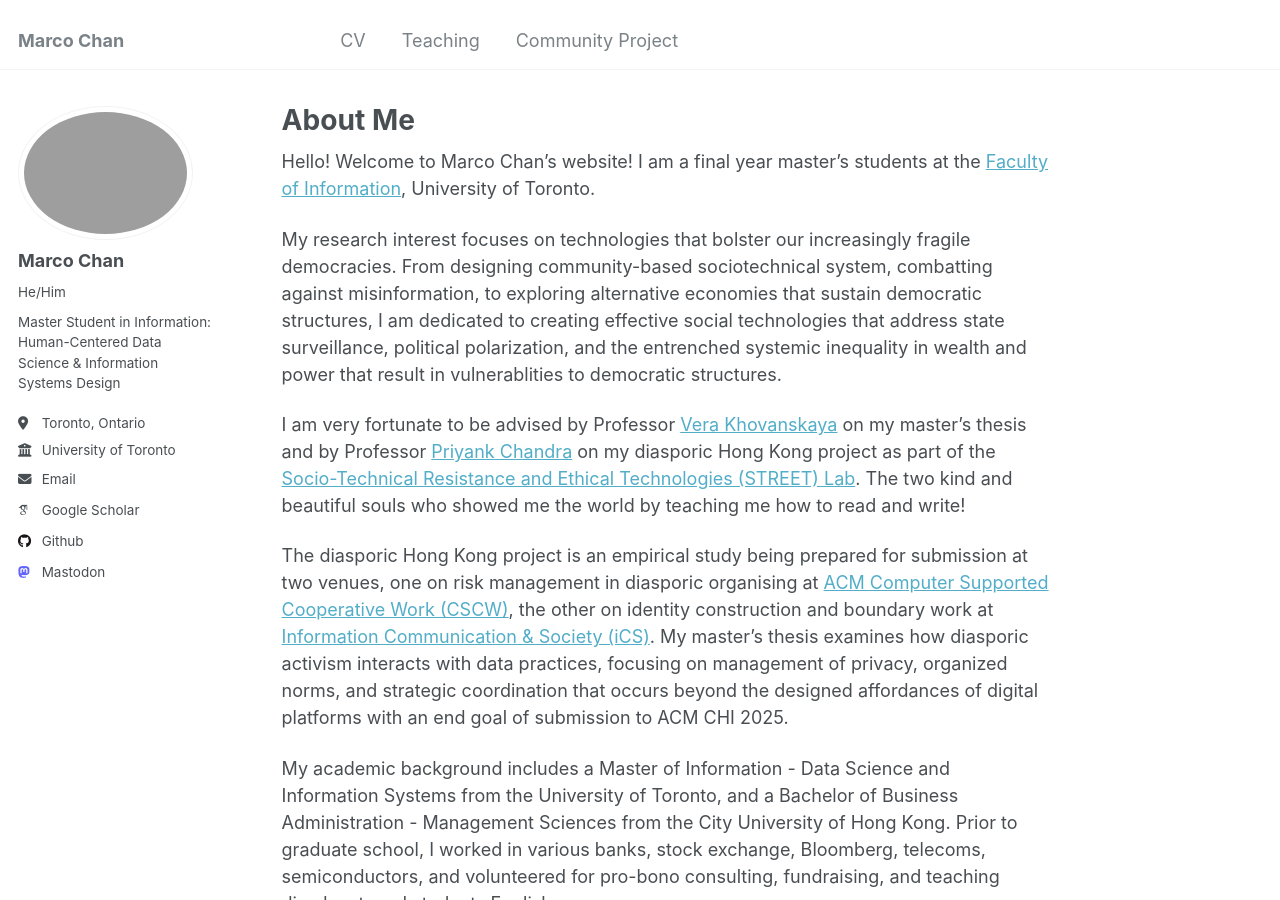
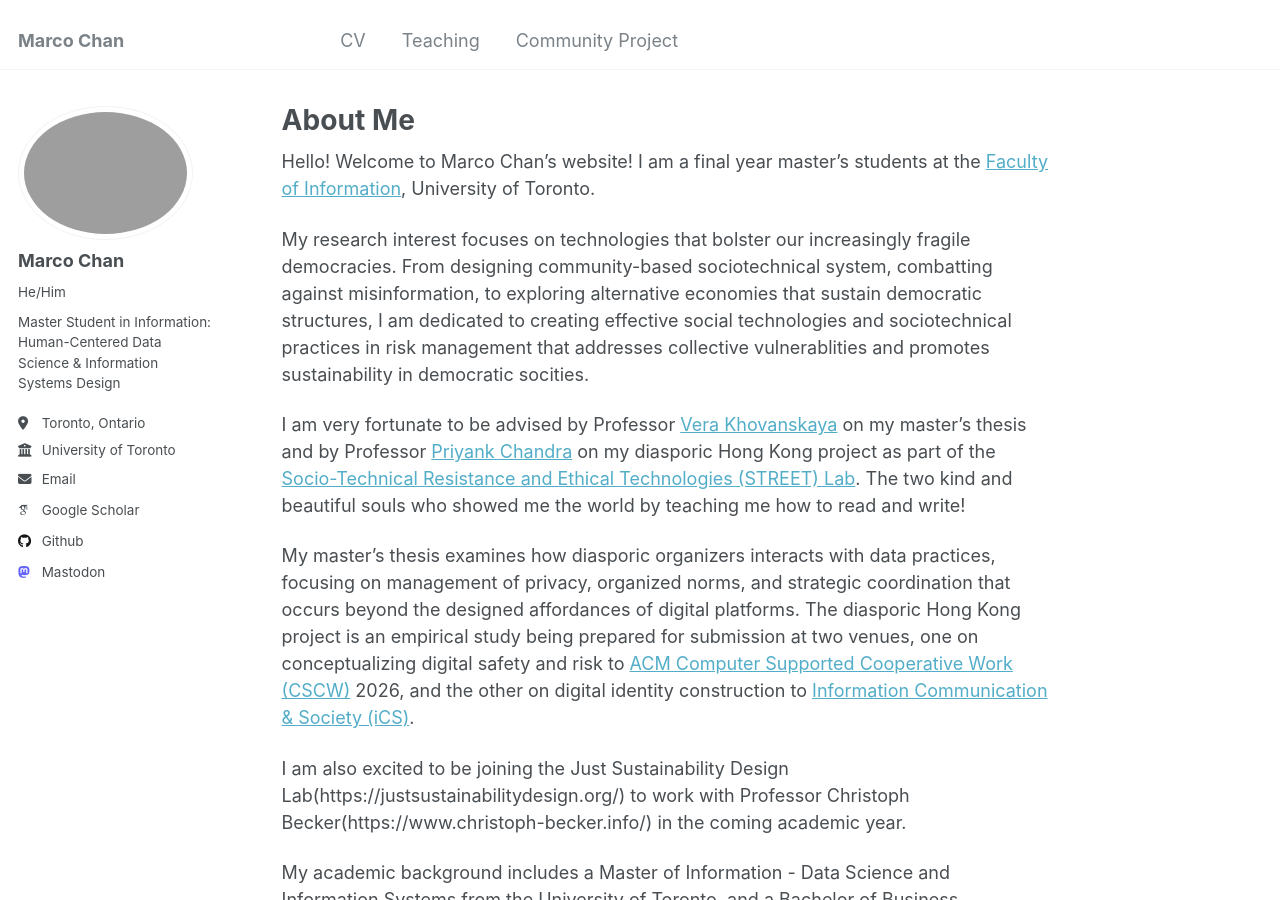
Before and after one commit to Marco-ProspectivePhD/home, a Jekyll site: the page built from _pages/about.md, in a window 1280 px wide and 900 px high. Built offline with Jekyll 4.4.1, drawn with Linux system fonts in a browser that asks for light colours; some web fonts are replaced.

Commit message:
Update about.md

```diff
--- a/_pages/about.md
+++ b/_pages/about.md
@@ -9,11 +9,13 @@ redirect_from:
 
 Hello! Welcome to Marco Chan's website! I am a final year master's students at the [Faculty of Information](https://ischool.utoronto.ca/), University of Toronto.
 
-My research interest focuses on technologies that bolster our increasingly fragile democracies. From designing community-based sociotechnical system, combatting against misinformation, to exploring alternative economies that sustain democratic structures, I am dedicated to creating effective social technologies that address state surveillance, political polarization, and the entrenched systemic inequality in wealth and power that result in vulnerablities to democratic structures.
+My research interest focuses on technologies that bolster our increasingly fragile democracies. From designing community-based sociotechnical system, combatting against misinformation, to exploring alternative economies that sustain democratic structures, I am dedicated to creating effective social technologies and sociotechnical practices in risk management that addresses collective vulnerablities and promotes sustainability in democratic socities.
 
 I am very fortunate to be advised by Professor [Vera Khovanskaya](https://verakhovanskaya.github.io/) on my master's thesis and by Professor [Priyank Chandra](https://www.priyankc.com/) on my diasporic Hong Kong project as part of the [Socio-Technical Resistance and Ethical Technologies (STREET) Lab](https://www.streetlab.tech/). The two kind and beautiful souls who showed me the world by teaching me how to read and write!
 
-The diasporic Hong Kong project is an empirical study being prepared for submission at two venues, one on risk management in diasporic organising at [ACM Computer Supported Cooperative Work (CSCW)]([https://link.springer.com/journal/10606](https://dl.acm.org/conference/cscw)), the other on identity construction and boundary work at [Information Communication & Society (iCS)]([https://academic.oup.com/JOC?login=true](https://www.tandfonline.com/journals/rics20)). My master's thesis examines how diasporic activism interacts with data practices, focusing on management of privacy, organized norms, and strategic coordination that occurs beyond the designed affordances of digital platforms with an end goal of submission to ACM CHI 2025.
+My master's thesis examines how diasporic organizers interacts with data practices, focusing on management of privacy, organized norms, and strategic coordination that occurs beyond the designed affordances of digital platforms. The diasporic Hong Kong project is an empirical study being prepared for submission at two venues, one on conceptualizing digital safety and risk to [ACM Computer Supported Cooperative Work (CSCW)]([https://link.springer.com/journal/10606](https://dl.acm.org/conference/cscw)) 2026, and the other on digital identity construction to [Information Communication & Society (iCS)]([https://academic.oup.com/JOC?login=true](https://www.tandfonline.com/journals/rics20)).
+
+I am also excited to be joining the Just Sustainability Design Lab(https://justsustainabilitydesign.org/) to work with Professor Christoph Becker(https://www.christoph-becker.info/) in the coming academic year.
 
 My academic background includes a Master of Information - Data Science and Information Systems from the University of Toronto, and a Bachelor of Business Administration - Management Sciences from the City University of Hong Kong. Prior to graduate school, I worked in various banks, stock exchange, Bloomberg, telecoms, semiconductors, and volunteered for pro-bono consulting, fundraising, and teaching disadvantaged students English.
 
```
